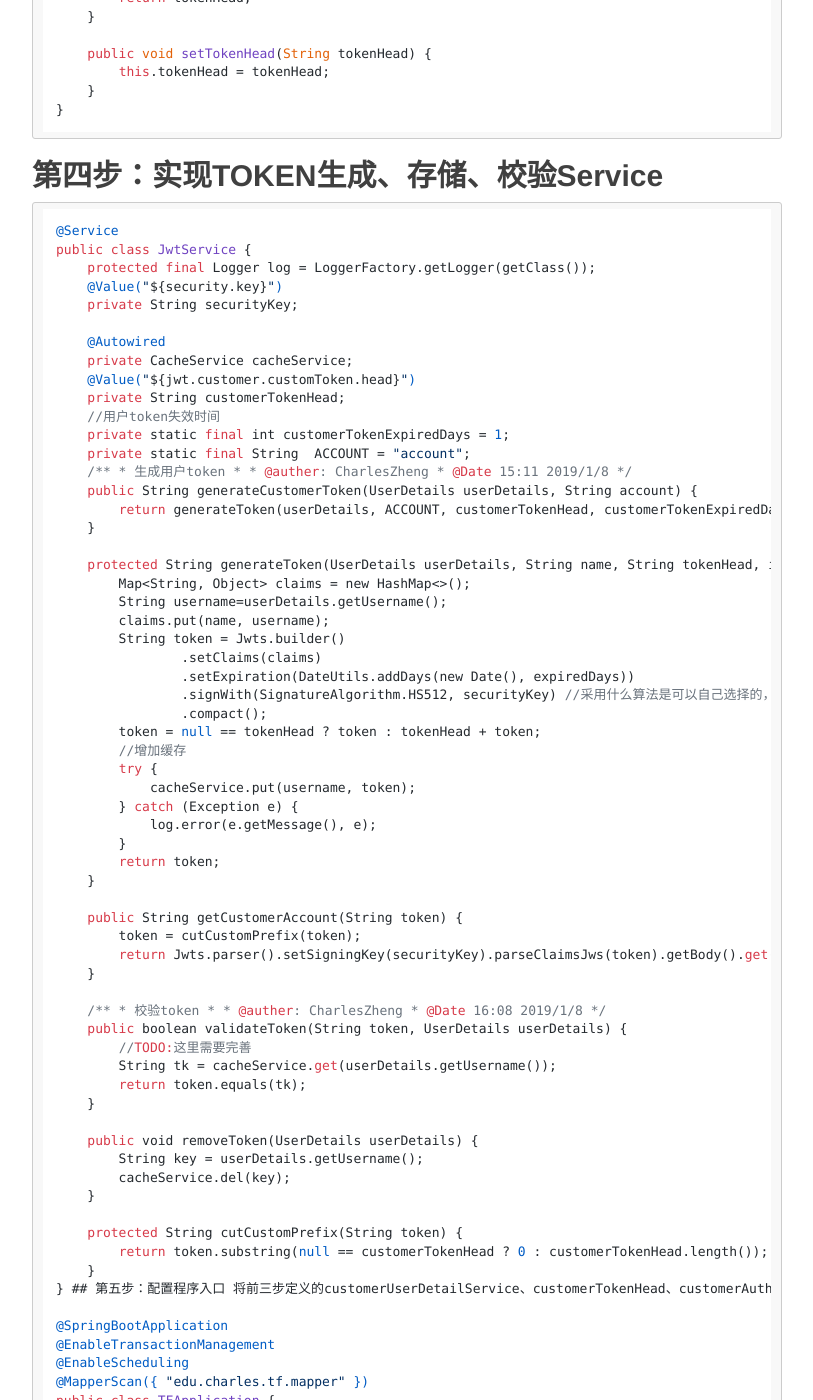
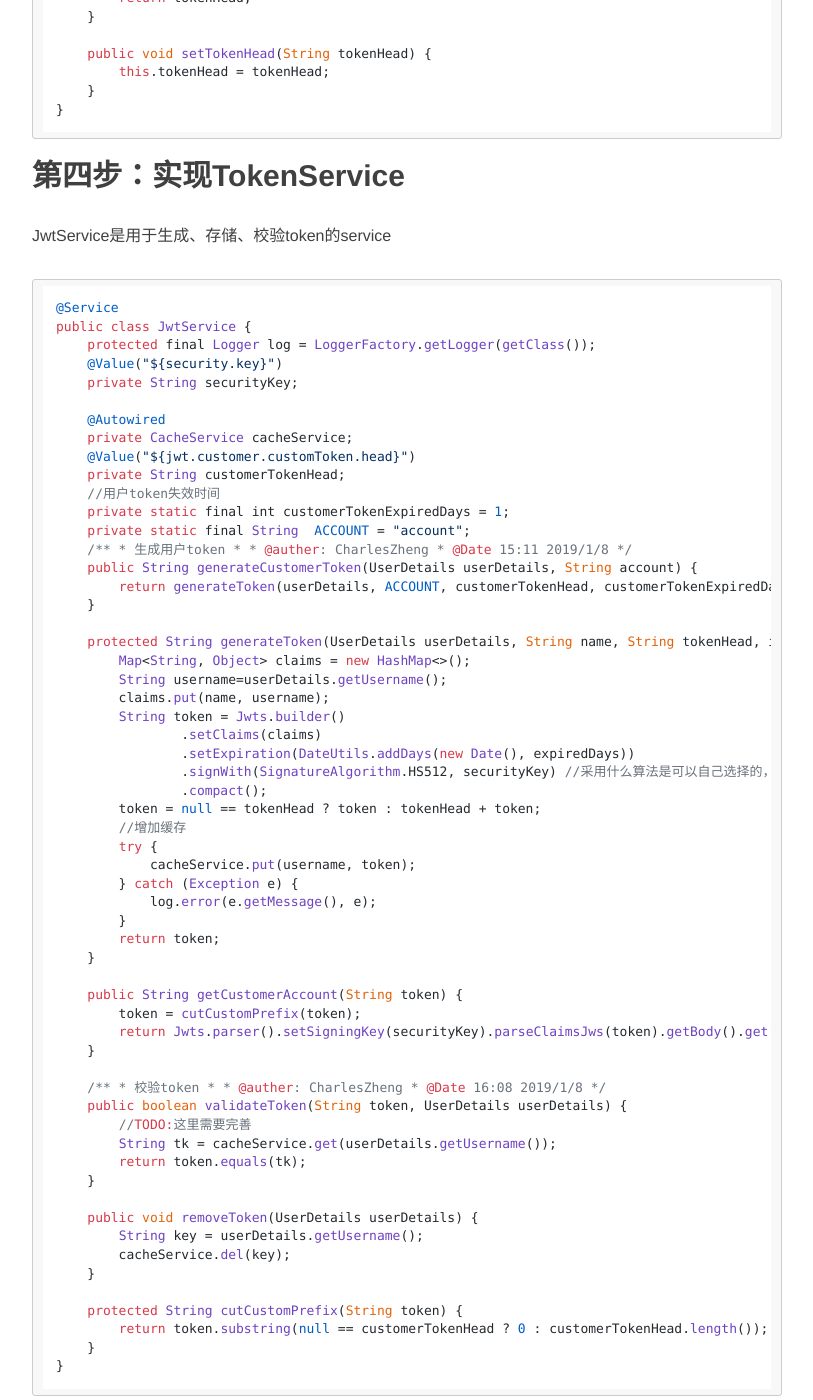
Before and after one commit to zbw898218/zbw898218.github.io, a Jekyll site: the page built from _posts/2019-01-08-SpringBoot+Security.md, in a window 1280 px wide and 1400 px high, scrolled down 8891 px. Shown: the whole window, without its empty margins (233-1046 px from the left). Built offline with Jekyll 4.4.1, drawn with Linux system fonts in a browser that asks for light colours; nearby versions of some CDN libraries; comment, search, counter and statistics services are not loaded; some of the changed text lies outside the part shown.

Commit message:
update msg

```diff
--- a/_posts/2019-01-08-SpringBoot+Security.md
+++ b/_posts/2019-01-08-SpringBoot+Security.md
@@ -257,6 +257,7 @@ additionalAuthenticationChecks：校验用户的账号、密码
 	    }
 	}
 
+
 ## 第三步：定义TokenFilter类
 JwtAuthenticationTokenFilter:用于拦截request请求，解析校验用户传递的token，正确放行，错误拦截
 
@@ -340,7 +341,9 @@ JwtAuthenticationTokenFilter:用于拦截request请求，解析校验用户传
 	    }
 	}
 
-## 第四步：实现TOKEN生成、存储、校验Service
+
+## 第四步：实现TokenService
+JwtService是用于生成、存储、校验token的service
 
 	@Service
 	public class JwtService {
@@ -410,7 +413,9 @@ JwtAuthenticationTokenFilter:用于拦截request请求，解析校验用户传
 	        return token.substring(null == customerTokenHead ? 0 : customerTokenHead.length());
 	    }
 	}
+
 ## 第五步：配置程序入口
+
 将前三步定义的customerUserDetailService、customerTokenHead、customerAuthenticationProvider、JwtAuthenticationTokenFilter配置在WebSecurityConfig中，装载BCrypt密码编码器用于加密用户密码（用户密码在数据库是密文存储的，需要这个bean来加密和校验用户密码）
 
 	@SpringBootApplication
```
Also changed, not shown: other parts of _posts/2019-01-08-SpringBoot+Security.md (+5 -2 lines).
